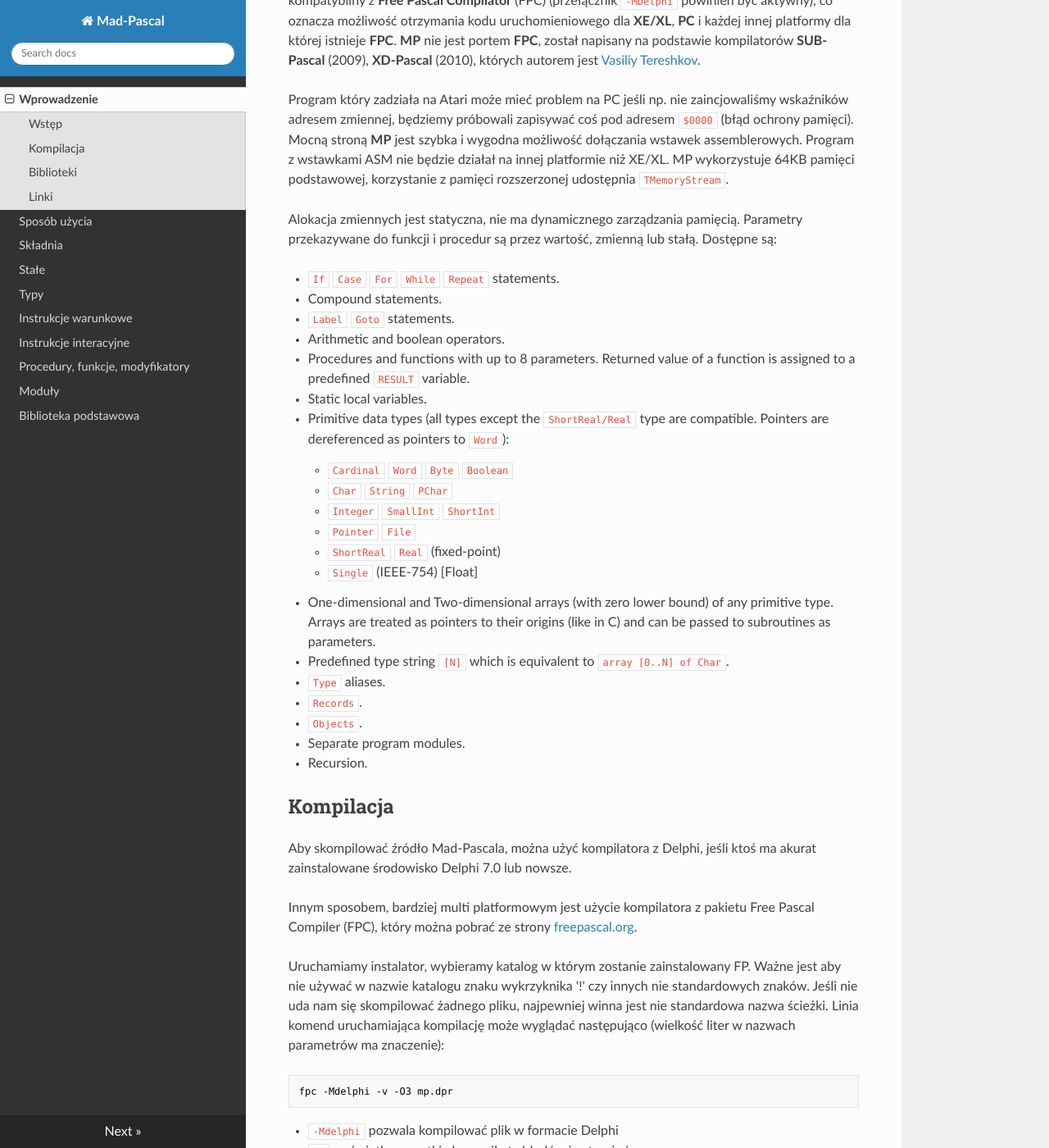
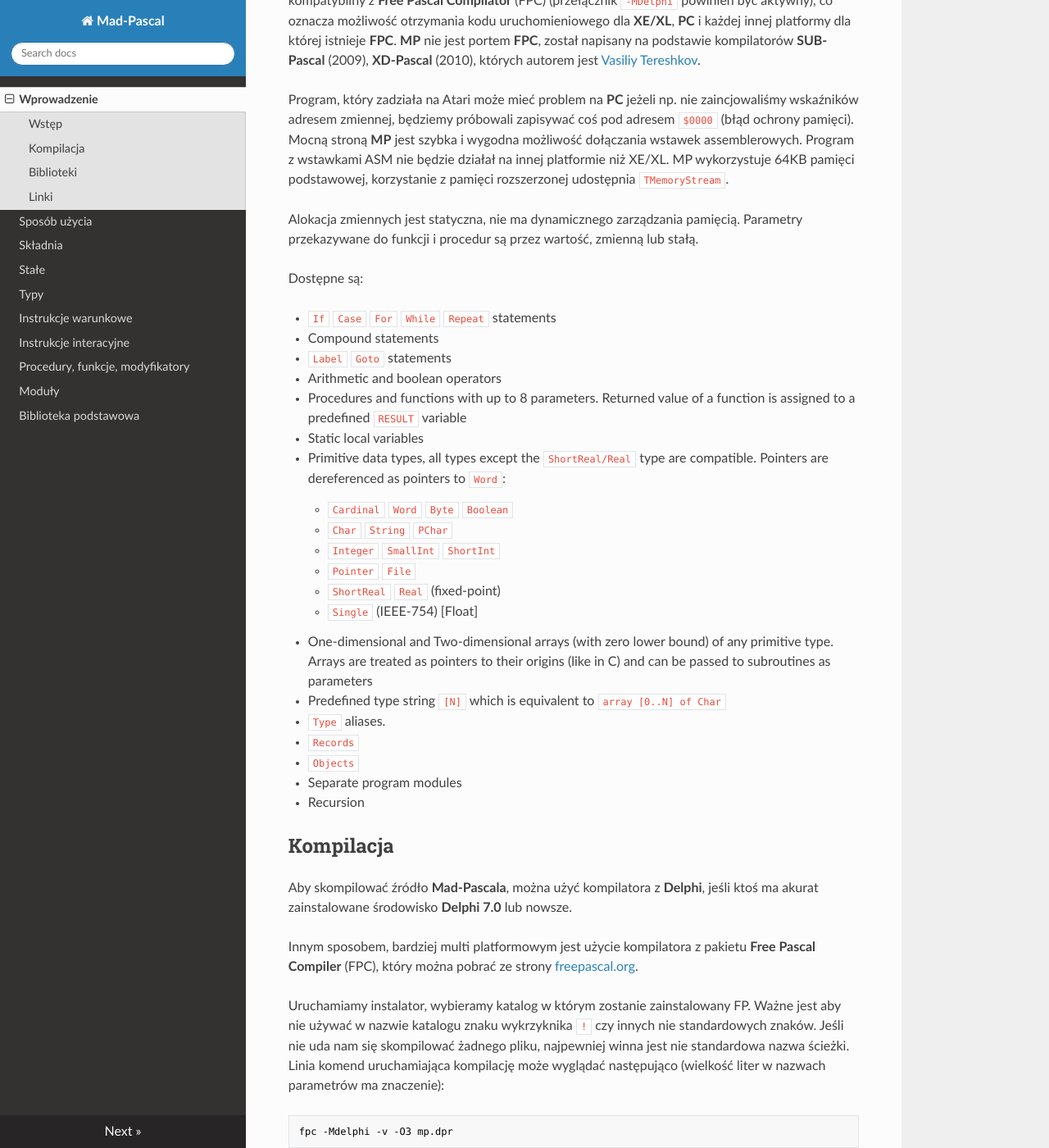
Before and after one commit to zbyti/mad-pascal-mkdocs, an MkDocs documentation site: the page built from docs/01-wprowadzenie.md, in a window 1280 px wide and 1400 px high, scrolled down 251 px. Shown: the whole window at 82% size. Built offline with MkDocs 1.6.1, drawn with Linux system fonts in a browser that asks for light colours; nearby versions of some CDN libraries.

Commit message:
poprawki dla 01

```diff
--- a/docs/01-wprowadzenie.md
+++ b/docs/01-wprowadzenie.md
@@ -4,39 +4,40 @@
 
 **Mad-Pascal** (MP) jest 32-bitowym kompilatorem **Turbo Pascala** dla **Atari XE/XL**. W założeniu jest kompatybilny z **Free Pascal Compilator** (FPC) (przełącznik `-MDelphi` powinien być aktywny), co oznacza możliwość otrzymania kodu uruchomieniowego dla **XE/XL**, **PC** i każdej innej platformy dla której istnieje **FPC**. **MP** nie jest portem **FPC**, został napisany na podstawie kompilatorów **SUB-Pascal** (2009), **XD-Pascal** (2010), których autorem jest [Vasiliy Tereshkov](mailto:vtereshkov@mail.ru).
 
-Program który zadziała na Atari może mieć problem na PC jeśli np. nie zaincjowaliśmy wskaźników adresem zmiennej, będziemy próbowali zapisywać coś pod adresem `$0000` (błąd ochrony pamięci). Mocną stroną **MP** jest szybka i wygodna możliwość dołączania wstawek assemblerowych. Program z wstawkami ASM nie będzie działał na innej platformie niż XE/XL. MP wykorzystuje 64KB pamięci podstawowej, korzystanie z pamięci rozszerzonej udostępnia `TMemoryStream`.
+Program, który zadziała na Atari może mieć problem na **PC** jeżeli np. nie zaincjowaliśmy wskaźników adresem zmiennej, będziemy próbowali zapisywać coś pod adresem `$0000` (błąd ochrony pamięci). Mocną stroną **MP** jest szybka i wygodna możliwość dołączania wstawek assemblerowych. Program z wstawkami ASM nie będzie działał na innej platformie niż XE/XL. MP wykorzystuje 64KB pamięci podstawowej, korzystanie z pamięci rozszerzonej udostępnia `TMemoryStream`.
 
 Alokacja zmiennych jest statyczna, nie ma dynamicznego zarządzania pamięcią. Parametry przekazywane do funkcji i procedur są przez wartość, zmienną lub stałą.
+
 Dostępne są:
 
-* `If` `Case` `For` `While` `Repeat` statements.
-* Compound statements.
-* `Label` `Goto` statements.
-* Arithmetic and boolean operators.
-* Procedures and functions with up to 8 parameters. Returned value of a function is assigned to a predefined `RESULT` variable.
-* Static local variables.
-* Primitive data types (all types except the `ShortReal/Real` type are compatible. Pointers are dereferenced as pointers to `Word`):
+* `If` `Case` `For` `While` `Repeat` statements
+* Compound statements
+* `Label` `Goto` statements
+* Arithmetic and boolean operators
+* Procedures and functions with up to 8 parameters. Returned value of a function is assigned to a predefined `RESULT` variable
+* Static local variables
+* Primitive data types, all types except the `ShortReal/Real` type are compatible. Pointers are dereferenced as pointers to `Word`:
     * `Cardinal` `Word` `Byte` `Boolean`
     * `Char` `String` `PChar`
     * `Integer` `SmallInt` `ShortInt`
     * `Pointer` `File`
     * `ShortReal` `Real` (fixed-point)
     * `Single` (IEEE-754) [Float]
-* One-dimensional and Two-dimensional arrays (with zero lower bound) of any primitive type. Arrays are treated as pointers to their origins (like in C) and can be passed to subroutines as parameters.
-* Predefined type string `[N]` which is equivalent to `array [0..N] of Char`.
+* One-dimensional and Two-dimensional arrays (with zero lower bound) of any primitive type. Arrays are treated as pointers to their origins (like in C) and can be passed to subroutines as parameters
+* Predefined type string `[N]` which is equivalent to `array [0..N] of Char`
 * `Type` aliases.
-* `Records`.
-* `Objects`.
-* Separate program modules.
-* Recursion.
+* `Records`
+* `Objects`
+* Separate program modules
+* Recursion
 
 ## Kompilacja
 
-Aby skompilować źródło Mad-Pascala, można użyć kompilatora z Delphi, jeśli ktoś ma akurat zainstalowane środowisko Delphi 7.0 lub nowsze.
+Aby skompilować źródło **Mad-Pascala**, można użyć kompilatora z **Delphi**, jeśli ktoś ma akurat zainstalowane środowisko **Delphi 7.0** lub nowsze.
 
-Innym sposobem, bardziej multi platformowym jest użycie kompilatora z pakietu Free Pascal Compiler (FPC), który można pobrać ze strony [freepascal.org](http://www.freepascal.org/).
+Innym sposobem, bardziej multi platformowym jest użycie kompilatora z pakietu **Free Pascal Compiler** (FPC), który można pobrać ze strony [freepascal.org](http://www.freepascal.org/).
 
-Uruchamiamy instalator, wybieramy katalog w którym zostanie zainstalowany FP. Ważne jest aby nie używać w nazwie katalogu znaku wykrzyknika '!' czy innych nie standardowych znaków. Jeśli nie uda nam się skompilować żadnego pliku, najpewniej winna jest nie standardowa nazwa ścieżki. Linia komend uruchamiająca kompilację może wyglądać następująco (wielkość liter w nazwach parametrów ma znaczenie):
+Uruchamiamy instalator, wybieramy katalog w którym zostanie zainstalowany FP. Ważne jest aby nie używać w nazwie katalogu znaku wykrzyknika `!` czy innych nie standardowych znaków. Jeśli nie uda nam się skompilować żadnego pliku, najpewniej winna jest nie standardowa nazwa ścieżki. Linia komend uruchamiająca kompilację może wyglądać następująco (wielkość liter w nazwach parametrów ma znaczenie):
 
     fpc -Mdelphi -v -O3 mp.dpr
 
```
